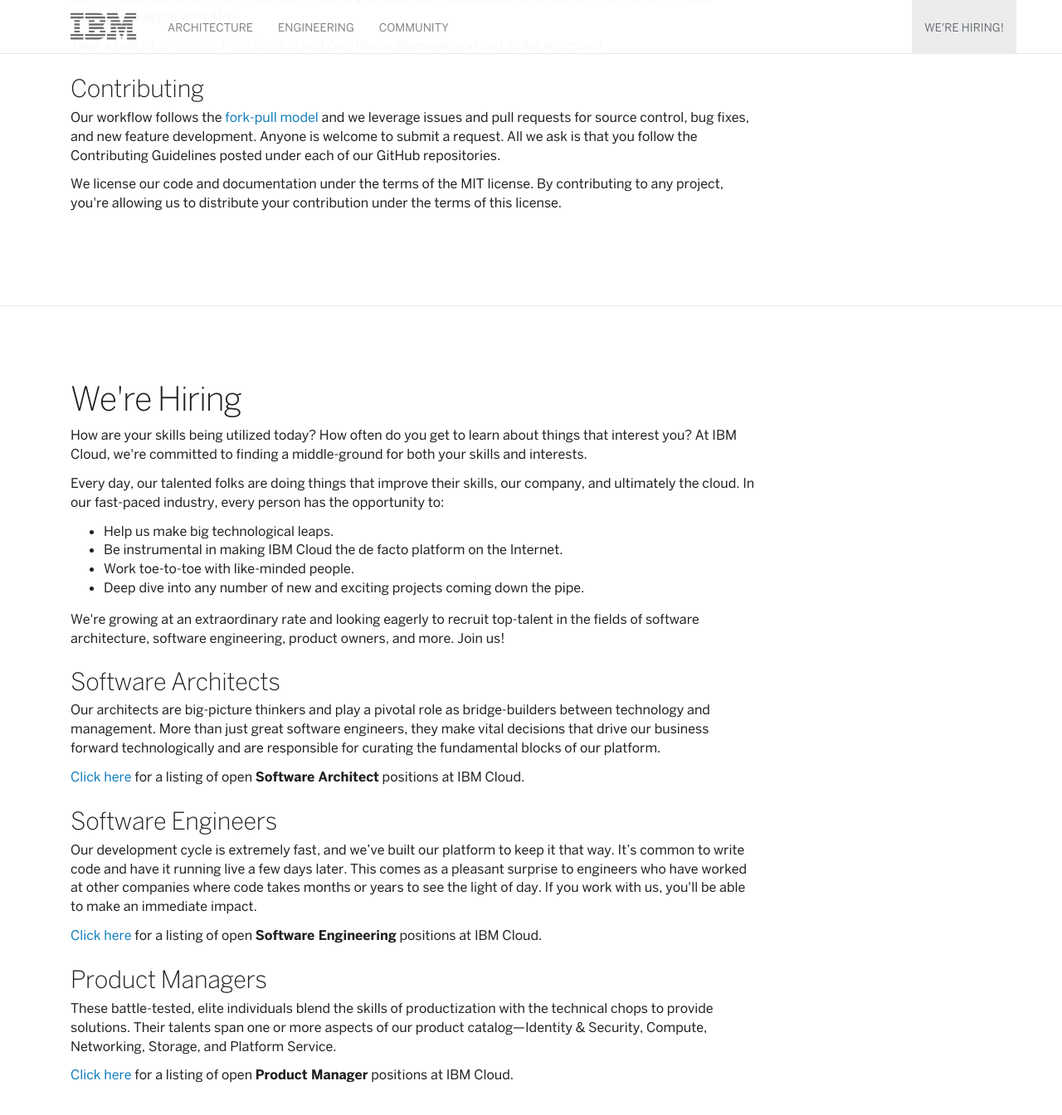
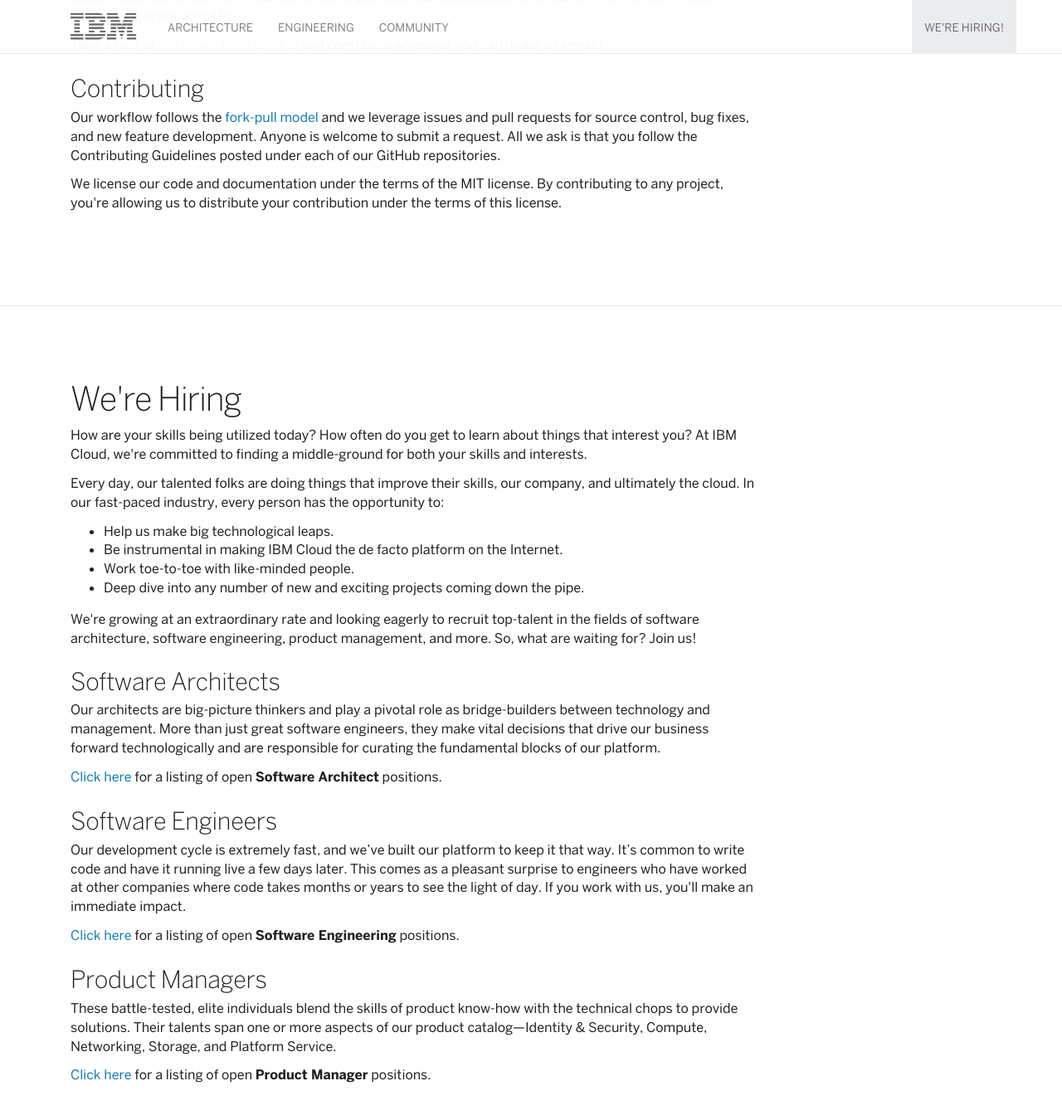
Before and after one commit to caleorourke/blue, a Jekyll site: the page built from index.html, in a window 1280 px wide and 1400 px high, scrolled down 3129 px. Shown: the top 1344 px of the window at 83% size. Built offline with Jekyll 4.4.1, drawn with Linux system fonts in a browser that asks for light colours.

Commit message:
update contents

```diff
--- a/_includes/partials/jobs.html
+++ b/_includes/partials/jobs.html
@@ -16,25 +16,25 @@
             <li>Deep dive into any number of new and exciting projects coming down the pipe.</li>
           </ul>
 
-        <p>We're growing at an extraordinary rate and looking eagerly to recruit top-talent in the fields of software architecture, software engineering, product owners, and more. Join us!</p>
+        <p>We're growing at an extraordinary rate and looking eagerly to recruit top-talent in the fields of software architecture, software engineering, product management, and more. So, what are waiting for? Join us!</p>
 
       <h3>Software Architects</h3>
 
         <p>Our architects are big-picture thinkers and play a pivotal role as bridge-builders between technology and management. More than just great software engineers, they make vital decisions that drive our business forward technologically and are responsible for curating the fundamental blocks of our platform.</p>
 
-        <p><a href="https://jobs3.netmedia1.com/cp/faces/search_results?adv=true&keywords=architect+softlayer&continent_id=3&country_id=50&city_id=11983&category_ext_id=120&master_bu_id=108&anylocation=0" target="_blank">Click here</a> for a listing of open <strong>Software Architect</strong> positions at {{site.div.official}}.</p>
+        <p><a href="https://jobs3.netmedia1.com/cp/faces/search_results?adv=true&keywords=architect+softlayer&continent_id=3&country_id=50&city_id=11983&category_ext_id=120&master_bu_id=108&anylocation=0" target="_blank">Click here</a> for a listing of open <strong>Software Architect</strong> positions.</p>
 
       <h3>Software Engineers</h3>
 
-        <p>Our development cycle is extremely fast, and we’ve built our platform to keep it that way. It’s common to write code and have it running live a few days later. This comes as a pleasant surprise to engineers who have worked at other companies where code takes months or years to see the light of day. If you work with us, you'll be able to make an immediate impact.</p>
+        <p>Our development cycle is extremely fast, and we’ve built our platform to keep it that way. It’s common to write code and have it running live a few days later. This comes as a pleasant surprise to engineers who have worked at other companies where code takes months or years to see the light of day. If you work with us, you'll make an immediate impact.</p>
 
-        <p><a href="https://jobs3.netmedia1.com/cp/faces/search_results?adv=true&keywords=engineer+softlayer&continent_id=3&country_id=50&city_id=11983&category_ext_id=120&master_bu_id=108&anylocation=0" target="_blank">Click here</a> for a listing of open <strong>Software Engineering</strong> positions at {{site.div.official}}.</p>
+        <p><a href="https://jobs3.netmedia1.com/cp/faces/search_results?adv=true&keywords=engineer+softlayer&continent_id=3&country_id=50&city_id=11983&category_ext_id=120&master_bu_id=108&anylocation=0" target="_blank">Click here</a> for a listing of open <strong>Software Engineering</strong> positions.</p>
 
       <h3>Product Managers</h3>
 
-        <p>These battle-tested, elite individuals blend the skills of productization with the technical chops to provide solutions. Their talents span one or more aspects of our product catalog&mdash;Identity &amp; Security, Compute, Networking, Storage, and Platform Service.</p>
+        <p>These battle-tested, elite individuals blend the skills of product know-how with the technical chops to provide solutions. Their talents span one or more aspects of our product catalog&mdash;Identity &amp; Security, Compute, Networking, Storage, and Platform Service.</p>
 
-        <p><a href="https://jobs3.netmedia1.com/cp/faces/search_results?adv=true&keywords=product+softlayer&continent_id=3&country_id=50&city_id=11983&category_ext_id=120&master_bu_id=108&anylocation=0" target="_blank">Click here</a> for a listing of open <strong>Product Manager</strong> positions at {{site.div.official}}.</p>
+        <p><a href="https://jobs3.netmedia1.com/cp/faces/search_results?adv=true&keywords=product+softlayer&continent_id=3&country_id=50&city_id=11983&category_ext_id=120&master_bu_id=108&anylocation=0" target="_blank">Click here</a> for a listing of open <strong>Product Manager</strong> positions.</p>
 
     </div>
   </div>
```
